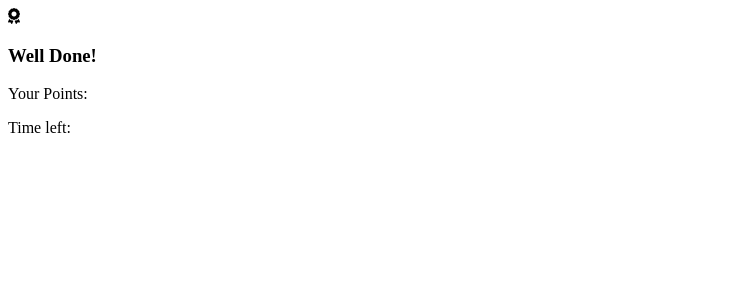
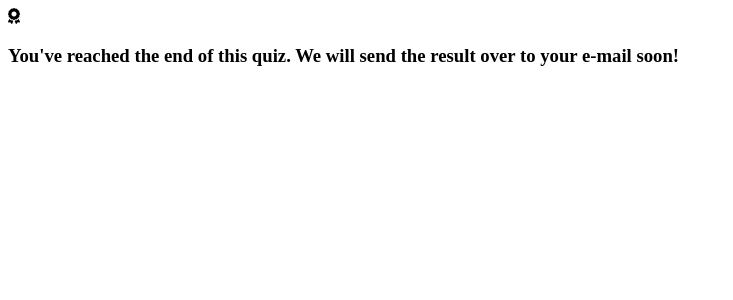
Before and after one commit to 4bdul4ziz/Adaptive-Quiz, a PHP site: page /htdocs/end.php?name=1 in a window 1280 px wide. Shown: the top 300 px of the page, without its empty margins (0-733 px from the left). Run offline with PHP 8.4, Linux system fonts and the light colour scheme; data that the repository does not hold is empty; some libraries are stand-ins or nearby versions.

Commit message:
end page

```diff
--- a/htdocs/end.php
+++ b/htdocs/end.php
@@ -16,9 +16,9 @@
     <div class="wrapper">
         <div class="result">
            <i class="fas fa-award award_icon"></i>
-           <h3 class="username">Well Done! <span <?php echo $_REQUEST['name']; ?> </span></h3>
-           <p class="userpoints">Your Points:  <span class="points"></span></p>
-         <p class="usertime"> Time left:  <span class="time_left"></span></p>
+           <h3 class="username">You've reached the end of this quiz. We will send the result over to your e-mail soon! </h3>
+<!--            <p class="userpoints">Your Points:  <span class="points"></span></p>
+         <p class="usertime"> Time left:  <span class="time_left"></span></p> -->
         </div>
     </div>
     <script src="https://kit.fontawesome.com/d56261bbb9.js"></script>
```
